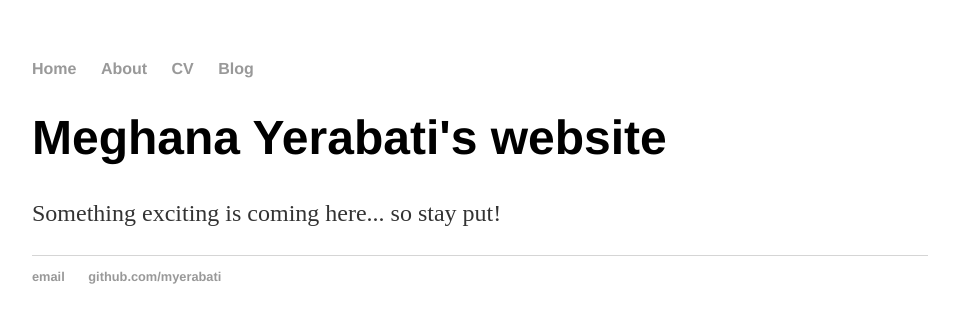
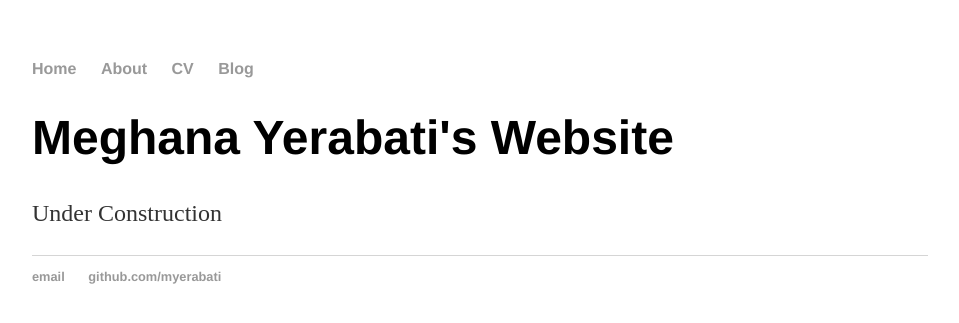
Before and after one commit to myerabati/meghanayerabati.github.io, a Jekyll site: the page built from index.html, in a window 1280 px wide. Shown: the top 323 px of the page, without its empty margins (160-1119 px from the left). Built offline with Jekyll 4.4.1, drawn with Linux system fonts in a browser that asks for light colours.

Commit message:
Changed index.html

```diff
--- a/index.html
+++ b/index.html
@@ -3,6 +3,6 @@ layout: default
 title: Meghana Yerabati
 ---
 <div class="blurb">
-	<h1>Meghana Yerabati's website</h1>
-	<p>Something exciting is coming here... so stay put!</p>
+	<h1>Meghana Yerabati's Website</h1>
+	<p>Under Construction</p>
 </div><!-- /.blurb -->
```
